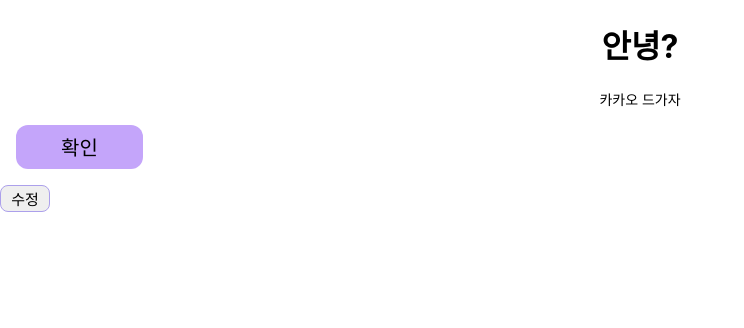
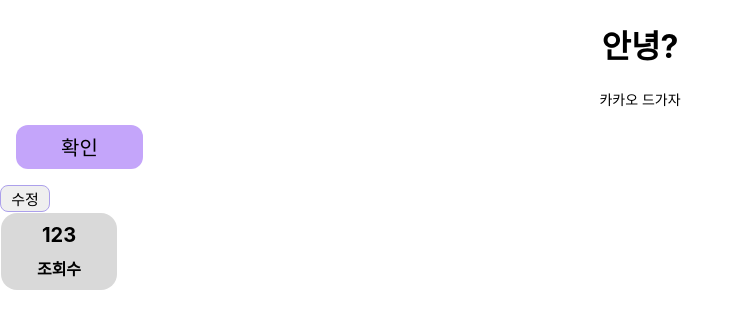
Before and after one commit to 100-hours-a-week/5-haisely-react-fe, a React (Create React App) app: page / in a window 1280 px wide. Shown: the top 328 px of the page, without its empty margins (0-744 px from the left). Built offline with nearby package versions, Linux system fonts and the light colour scheme.

Commit message:
feat : make BoardInfo

```diff
--- a/src/App.js
+++ b/src/App.js
@@ -2,6 +2,7 @@ import './App.css';
 import './styles/variables.css'
 import {LargeTitle, Link} from './components/TextComponents';
 import { SmallButton, TinyButton } from './components/Buttons';
+import {BoardInfo} from './components/features/BoardInfo/BoardInfo';
 
 function App() {
   return (
@@ -10,6 +11,7 @@ function App() {
       <Link text="카카오 드가자" link="https://www.kakaocorp.com/page/"></Link>
       <SmallButton text="확인" isPurple="true"></SmallButton>
       <TinyButton text="수정"></TinyButton>
+      <BoardInfo text="조회수" num="123"></BoardInfo>
     </div>
   );
 }
--- a/src/components/Common/ProfileImage/ProfileImage.jsx
+++ b/src/components/Common/ProfileImage/ProfileImage.jsx
@@ -4,7 +4,7 @@ import styles from "./ProfileImage.module.css"
 export function ProfileImage({url}){
     return (
         <div  className={styles.box}>
-            <img className={styles.logo} src={url} alt="profile-img"></img>
+            <img className={styles.logo} src={url} alt="profile-img"/>
         </div>
     );
 }
--- /dev/null
+++ b/src/components/features/BoardInfo/BoardInfo.jsx
@@ -0,0 +1,12 @@
+import React from "react";
+import styles from "./BoardInfo.module.css"
+import {SmallTitle} from "../../TextComponents"
+
+export function BoardInfo({text, num}){
+    return (<article className={styles.info}>
+            <p className={styles.num}>{num}</p>
+            <SmallTitle text={text}></SmallTitle>
+        </article>);
+}
+
+export default BoardInfo;
--- /dev/null
+++ b/src/components/features/BoardInfo/BoardInfo.module.css
@@ -0,0 +1,18 @@
+.info {
+    width: 116px;
+    height: 77px;
+    background: rgba(217, 217, 217, 1);
+    border-radius: 16px;
+    display: flex;
+    justify-content: center;
+    align-items: center;
+    flex-direction: column;
+    margin: 1px;
+}
+
+.info .num {
+    margin: 1px;
+    margin-top: var(--spacing-small);
+    font-weight: var(--bold-font-weight);
+    font-size: var(--sub-title-font-size);
+}
```
Also changed, not shown: src/components/Common/Back/Back.jsx (+12 -0 lines), src/components/Common/Back/Back.module.css (+8 -0 lines), src/assets/icons/back.png (added).
